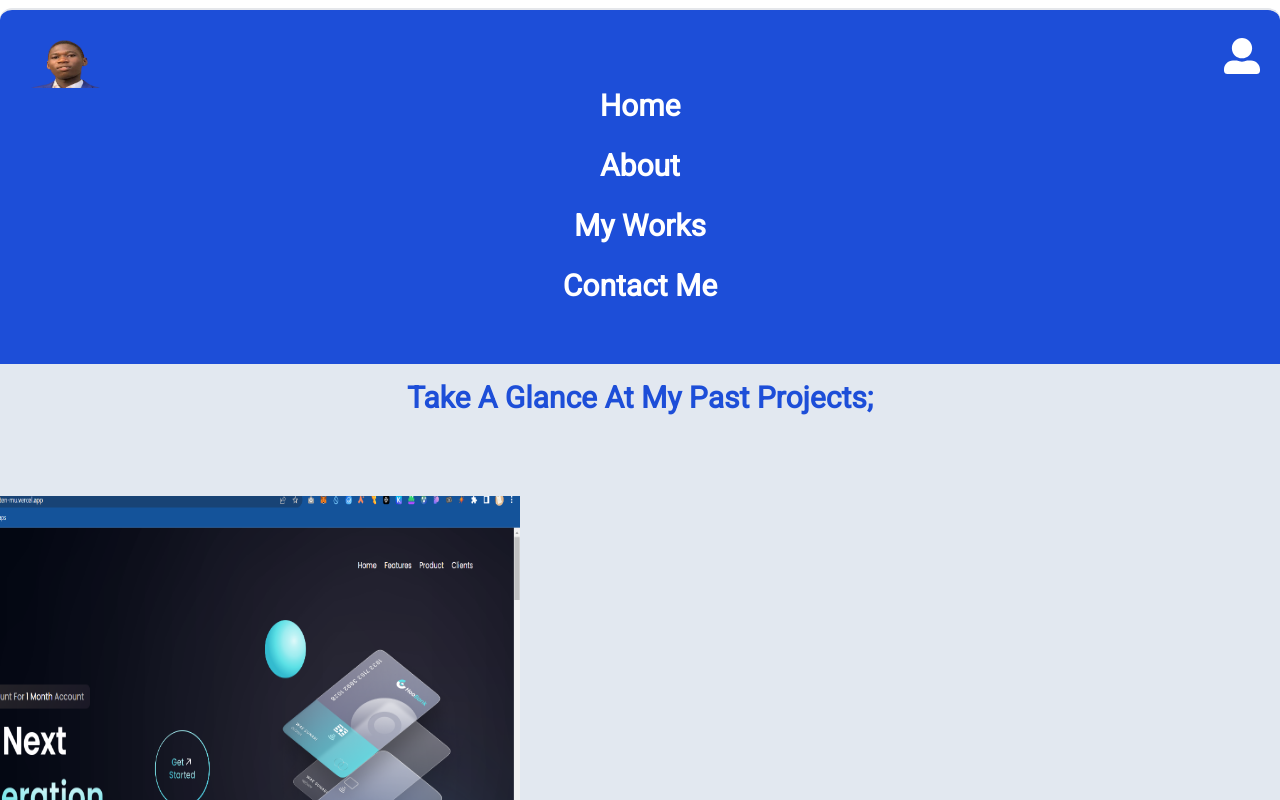
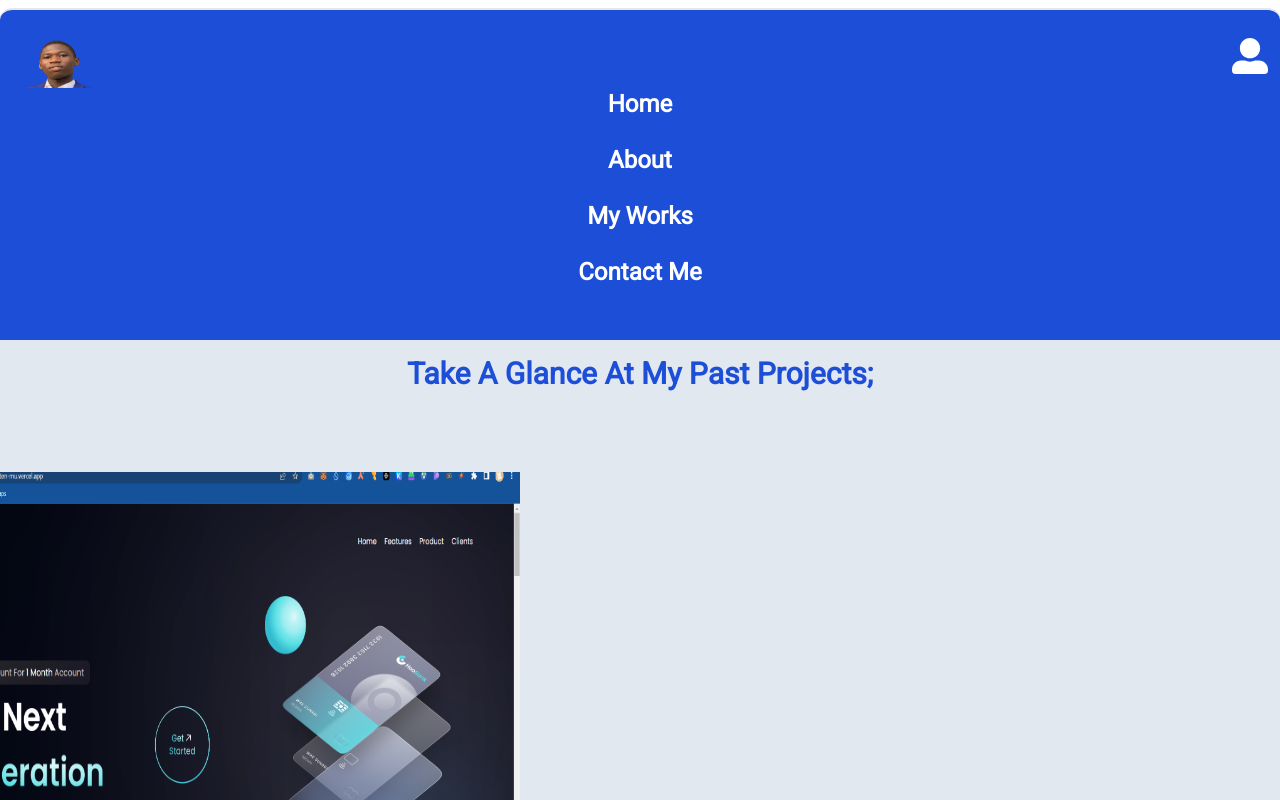
Before and after one commit to Joel0007tech/web-dev-portfolio, a React (Vite) app: page /skills in a window 1280 px wide. Both pictures are taken after a click on the icon 1242 px from the left and 56 px from the top of the page. Shown: the top 800 px of the page. Built offline with nearby package versions, Linux system fonts and the light colour scheme.

Commit message:
update to my portfolio

```diff
--- a/src/Components/Skills.jsx
+++ b/src/Components/Skills.jsx
@@ -20,7 +20,7 @@ const Skills = () => {
   return (
     <div>
       <div
-        className="p-5 h-full w-full sm:h-full sm:w-full sm:overflow-hidden pt-7 mt-2
+        className="p-3 h-full w-full sm:h-full sm:w-full sm:overflow-hidden pt-7 mt-2
         bg-blue-700 border-b-0 border-r-0 border-l-0
          border-t-2 rounded-t-xl m-auto sm:mt-0"
       >
@@ -48,22 +48,22 @@ const Skills = () => {
             pb-10"
               style={Font} data-aos="fade-right" data-aos-delay="100" data-aos-duration="1000"
             >
-              <li className="text-white font-bold text-3xl sm:text-sm sm:font-semibold hover:text-gray-500">
+              <li className="text-white font-bold text-2xl sm:text-sm sm:font-semibold hover:text-gray-500">
                 <Link to="/" target="_blank">
                   {navTexts.first}
                 </Link>
               </li>
-              <li className="text-white font-bold text-3xl sm:text-sm sm:font-semibold hover:text-gray-500">
+              <li className="text-white font-bold text-2xl sm:text-sm sm:font-semibold hover:text-gray-500">
                 <Link to="/about" target="__blank">
                   {navTexts.second}
                 </Link>
               </li>
-              <li className="text-white font-bold text-3xl sm:text-sm sm:font-semibold hover:text-gray-500">
+              <li className="text-white font-bold text-2xl sm:text-sm sm:font-semibold hover:text-gray-500">
                 <Link to="/skills" target="_blank">
                   {navTexts.third}
                 </Link>
               </li>
-              <li className="text-white font-bold text-3xl sm:text-sm sm:font-semibold hover:text-gray-500">
+              <li className="text-white font-bold text-2xl sm:text-sm sm:font-semibold hover:text-gray-500">
                 <Link to="/contact" target="_blank">
                   {navTexts.fourth}
                 </Link>
```
